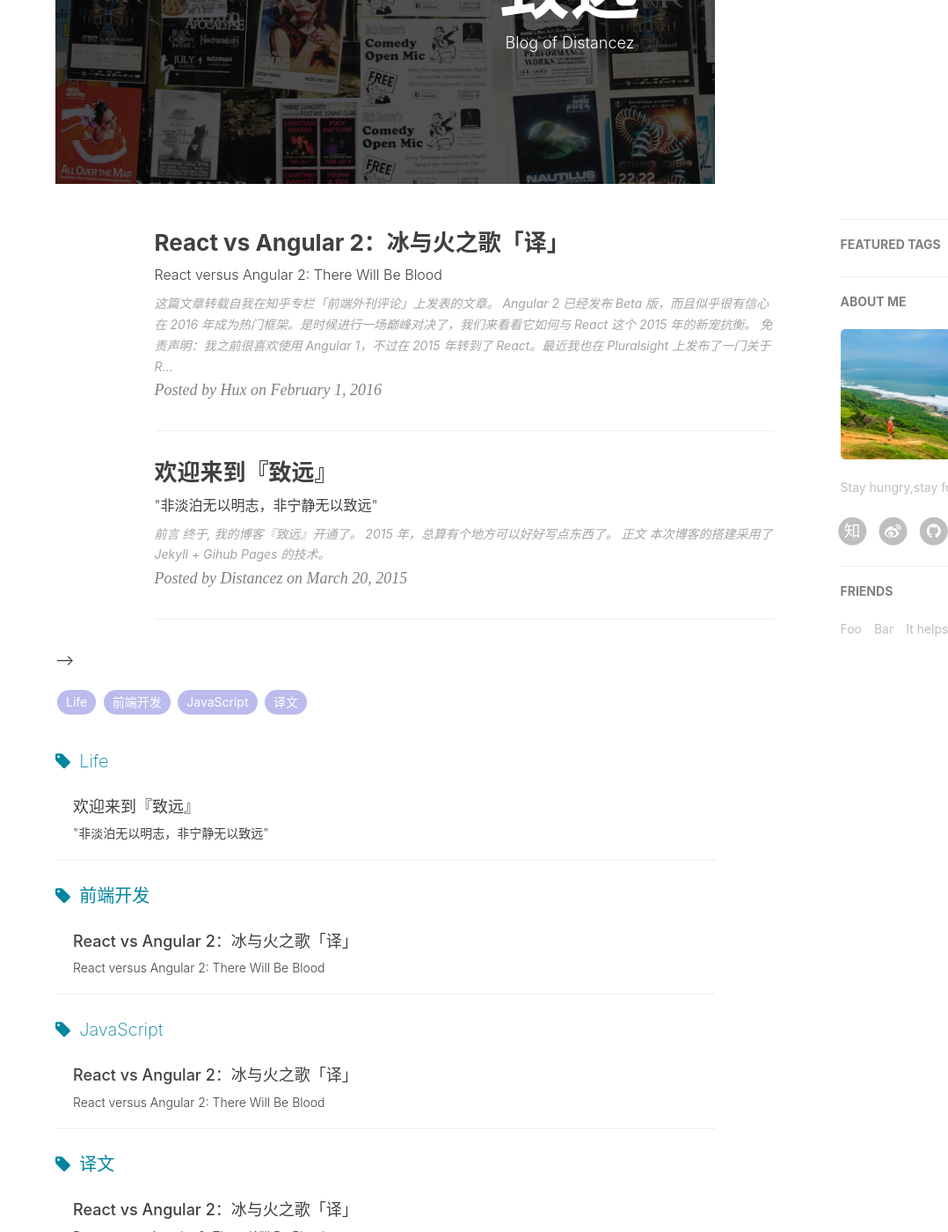
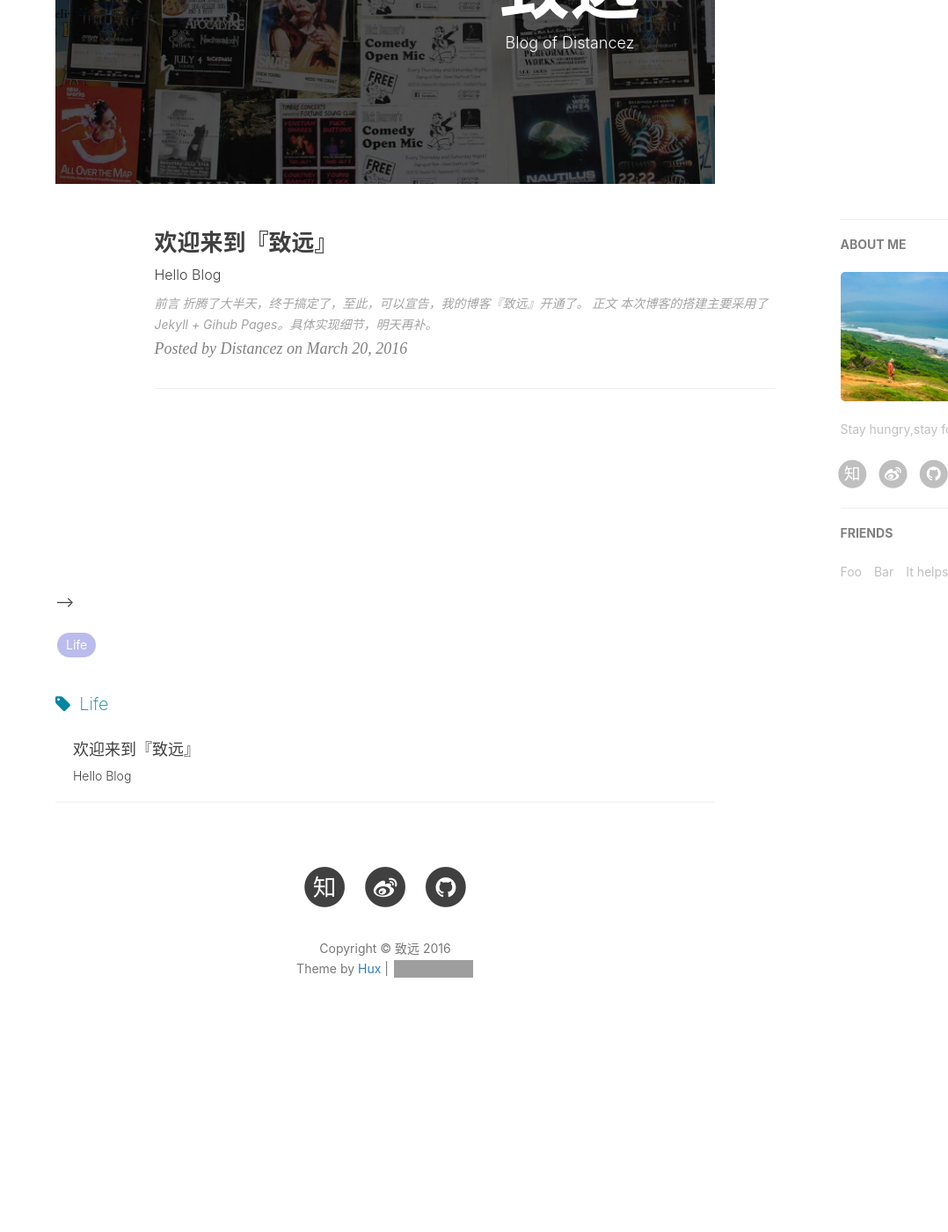
Before and after one commit to distancez/distancez.github.io, a Jekyll site: the page built from tags.html, in a window 1280 px wide and 1400 px high, scrolled down 457 px. Shown: the whole window at 88% size, without its empty margins (202-1280 px from the left). Built offline with Jekyll 4.4.1, drawn with Linux system fonts in a browser that asks for light colours; nearby versions of some CDN libraries; comment, search, counter and statistics services are not loaded; after the commit the page ends 1662 px from its top, so only the background shows below that; some of the changed lines change nothing that is shown; some of the changed text lies outside the part shown; grey boxes are pictures that could not be loaded.

Commit message:
new blog

````diff
--- a/_config.yml
+++ b/_config.yml
@@ -71,7 +71,7 @@
 
 
 # Featured Tags
-featured-tags: true                     # whether or not using Feature-Tags
+featured-tags: false                     # whether or not using Feature-Tags
 featured-condition-size: 1              # A tag will be featured if the size of it is more than this condition value
 
 
--- a/_posts/2015-03-20-hello.markdown
+++ /dev/null
@@ -1,23 +0,0 @@
----
-layout:     post
-title:      "欢迎来到『致远』"
-subtitle:   " \"非淡泊无以明志，非宁静无以致远\""
-date:       2015-03-20 22:00:00
-author:     "Distancez"
-header-img: "img/post-bg-2015.jpg"
-tags:
-    - Life
----
-
-
-## 前言
-
-终于, 我的博客『致远』开通了。
-
-2015 年，总算有个地方可以好好写点东西了。
-
----
-
-## 正文
-
-本次博客的搭建采用了Jekyll + Gihub Pages 的技术。
--- a/_posts/2016-02-01-React-vs-Angular2.markdown
+++ /dev/null
@@ -1,241 +0,0 @@
----
-layout:     post
-title:      "React vs Angular 2：冰与火之歌「译」"
-subtitle:   "React versus Angular 2: There Will Be Blood"
-date:       2016-02-01 12:00:00
-author:     "Hux"
-header-img: "img/post-bg-re-vs-ng2.jpg"
-header-mask: 0.3
-tags:
-    - 前端开发
-    - JavaScript
-    - 译文
----
-
-> 这篇文章转载自[我在知乎专栏「前端外刊评论」上发表的文章](http://zhuanlan.zhihu.com/FrontendMagazine/20549104)。
-
-
-[Angular 2](https://angular.io/) 已经发布 Beta 版，而且似乎很有信心在 2016 年成为热门框架。是时候进行一场巅峰对决了，我们来看看它如何与 [React](https://facebook.github.io/react/) 这个 2015 年的新宠抗衡。
-
-
-**免责声明：**我之前很喜欢使用 Angular 1，不过在 2015 年转到了 React。最近我也在 Pluralsight 上发布了一门关于 [React 和 Flux 的课程](https://www.pluralsight.com/courses/react-flux-building-applications)（[免费试学](http://app.pluralsight.com/signup)）。所以，**是的，我本人是有偏见的，但我不会偏袒任何一方。**
-
-好了，我们开始吧，这场对决将会非常血腥。
-
-![](https://cdn-images-1.medium.com/max/800/1*MRPl_SNuRGJchb6eOAnkSA.jpeg)
-
-图片来源：[@jwcarrol](https://twitter.com/jwcarroll)
-
-## 两者根本不具有可比性！
-
-是的是的，Angular 是框架，React 是类库。所以有人觉得比较这两者没有逻辑性可言。大错特错！
-
-> 选择 Angular 还是 React 就像选择直接购买成品电脑还是买零件自己组装一样。
-
-两者的优缺点本文都会提及，我会拿 React 语法和组件模型跟 Angular 的语法和组件模型做对比。这就像是拿成品电脑的 CPU 跟零售的 CPU 做对比，没有任何不妥。
-
-## Angular 2 的优点
-
-我们先看 Angular 相对 React 有哪些优势。
-
-#### **无选择性疲劳**
-
-Angular 是一个完整的框架，本身就提供了比 React 多得多的建议和功能。而要用 React，开发者通常还需要借助别的类库来打造一个真正的应用。比如你可能需要额外的库来处理路由、强制单向数据流、进行 API 调用、做测试以及管理依赖等等。要做的选择和决定太多了，让人很有压力。这也是为什么 React 有那么多的入门套件的原因（我自己就写了两个：[1](https://github.com/coryhouse/react-flux-starter-kit)、[2](https://github.com/coryhouse/react-slingshot)）。
-
-Angular 自带了不少主张，所以能够帮助你更快开始，不至于因为要做很多决定而无所适从。这种强制的一致性也能帮助新人更快适应其开发模式，并使得开发者在不同团队间切换更具可行性。
-
-Angular 核心团队让我非常欣赏的一点是，他们拥抱了 TypeScript，这就造成了另一个优势。
-
-#### TypeScript = 阳关大道
-
-没错，并非所有人都喜欢 TypeScript，但是 Angular 2 毅然决然地选择了它确实是个巨大的优势。反观 React，网上的各种示例应用令人沮丧地不一致——ES5 和 ES6 的项目基本上各占一半，而且目前存在[三种不同的组件声明方式](http://jamesknelson.com/should-i-use-react-createclass-es6-classes-or-stateless-functional-components/)。这无疑给初学者造成了困惑。（Angular 还拥抱了装饰器（decorator）而不是继承（extends）——很多人认为这也是个加分项）。
-
-尽管 Angular 2 并不强制使用 TypeScript，但显然的是，Angular 的核心团队默认在文档中使用 TypeScript。这意味着相关的示例应用和开源项目更有可能保持一致性。Angular 已经提供了[非常清晰的关于如何使用 TypeScript 编译器的例子](https://angular.io/docs/ts/latest/quickstart.html)。（诚然，目前[并非所有人都在拥抱 TypeScript](http://angularjs.blogspot.com/2015/09/angular-2-survey-results.html)，但我有理由相信等到正式发布之后，TypeScript 会成为事实上的标准）。这种一致性应该会帮助初学者避免在学习 React 时遇到的疑惑和选择困难。
-
-#### 极少的代码变动
-
-2015 年是 [JavaScript 疲劳](https://medium.com/@ericclemmons/javascript-fatigue-48d4011b6fc4#.559iqxb39)元年，React 可以说是罪魁祸首。而且 React 尚未发布 1.0，所以未来还可能有很多变数。React 生态圈依旧在快速地变动着，尤其是[各种 Flux 变种](https://github.com/kriasoft/react-starter-kit/issues/22)和[路由](https://github.com/rackt/react-router)。也就是说，你今天用 React 写的所有东西，都有可能在 React 1.0 正式发布后过时，或者必须进行大量的改动。
-
-相反，Angular 2 是一个对已经成熟完整框架（Angular 1）的重新发明，而且经过仔细、系统的设计。所以 Angular 不大可能在正式发布后要求已有项目进行痛苦的代码变动。Angular 作为一个完整的框架，你在选择它的时候，也会信任其开发团队，相信他们会认真决定框架的未来。而使用 React，一切都需要你自己负责，你要自己整合一大堆开源类库来打造一个完整的应用，类库之间互不相干且变动频繁。这是一个令人沮丧的耗时工作，而且永远没有尽头。
-
-#### **广泛的工具支持**
-
-后面我会说，我认为 React 的 JSX 是非常耀眼的亮点。然而要使用 JSX，你需要选择支持它的工具。尽管 React 已经足够流行，工具支持不再是什么问题，但诸如 IDE 和 lint 工具等新工具还不大可能很快得到支持。Angular 2 的模版是保存在一个字符串或独立的 HTML 文件中的，所以不要求特殊的工具支持（不过似乎 Angular 字符串模版的智能解析工具已经呼之欲出了）。
-
-#### Web Components 友好
-
-Angular 2 还拥抱了 Web Component 标准。唉，真尴尬我居然一开始忘记提到这点了——最近我还发布了一门关于[Web Components 课程](https://www.pluralsight.com/courses/web-components-shadow-dom)呢！简单来说，把 Angular 2 组件转换成原生 Web Components 应该会比 React 组件容易得多。固然 Web Components 的[浏览器支持度依然很弱](http://jonrimmer.github.io/are-we-componentized-yet/)，但长期来看，对 Web Components 友好是很大的优势。
-
-Angular 的实现有其自身的局限和陷阱，这正好让我过渡到对 React 优势的讨论。
-
-### React 的优点
-
-现在，让我们看看是什么让 React 如此与众不同。
-
-#### **JSX**
-
-JSX 是一种类似 HTML 的语法，但它实际上会被编译成 JavaScript。将标签与代码混写在同一个文件中意味着输入一个组件的函数或者变量时你将享受到自动补全的福利。而 Angular 基于字符串的模版就相形见绌了：很多编辑器都不会高亮它们（只会显示单色）、只有有限的代码补全支持，并且一直到运行时才会报错。并且，通常你也只能得到很有限的错误提示。不过，Angular 的团队[造了一个自己的 HTML 解析器来解决这个问题](https://github.com/angular/angular/issues/4417)。（叼叼叼！）
-
-如果你不喜欢 Angular 的字符串模版，你可以把模版移到一个单独的文件里去。不过这样你就回到了我认为的“老样子”：你需要在自己脑袋里记住这两个文件的关联，不但没有代码自动补全，也没有任何编译时检查来协助你。这听起来可能并不算什么……除非你已经爱上了与 React 相伴的日子。在同一个文件中组合组件还能享受编译时的检查，大概是 JSX 最与众不同的地方之一了。
-
-
-![](http://p5.qhimg.com/d/inn/8a99f370/2.jpg)
-
-对比 Angular 2 与 React 在标签忘记闭合时是如何表现的。
-
-关于为什么 JSX 是一个巨大的优势，可以看看 [JSX：硬币的另一面（JSX: The Other Side of the Coin）](https://medium.com/@housecor/react-s-jsx-the-other-side-of-the-coin-2ace7ab62b98#.5007n49wq). （P.S. 这是作者写的另一篇文章，如果大家希望我们可以把这篇也翻了，欢迎在评论区举手）
-
-#### React 报错清晰快速
-
-当你在 React 的 JSX 中不小心手抖打错时，它并不会被编译。这是一件非常美妙的事情：无论你是忘记闭合了标签还是引用了一个不存在的属性（property），你都可以立刻知道到底是哪一行出错了。**JSX 编译器会指出你手抖的具体行号**，彻彻底底加速你的开发。
-
-相反，当你在 Angular 2 中不小心敲错了一个变量时，鸦雀无声。**Angular 2 并不会在编译时做什么，它会等到运行时才静默报错。**它报错得*如此之慢*，我加载完整个应用然后奇怪为什么我的数据没有显示出来呢？这太不爽了。
-
-#### React 以 JavaScript 为中心
-
-终于来了。这才是 React 和 Angular 的根本区别。**很不幸，Angular 2 仍然是以 HTML 而非 JavaScript 为中心的。**Angular 2 并没有解决它设计上的根本问题：
-
-> Angular 2 继续把 “JS” 放到 HTML 里。React 则把 “HTML” 放到 JS 里。
-
-这种分歧带来的影响真是再怎么强调也不为过。它们从根本上影响着开发体验。Angular 以 HTML 为中心的设计留下了巨大的缺陷。正如我在 [JSX：硬币的另一面](https://medium.com/@housecor/react-s-jsx-the-other-side-of-the-coin-2ace7ab62b98#.jqh5kkxlk) 中所说的，JavaScript 远比 HTML 要强大。因此，**增强 JavaScript 让其支持标签要比增强 HTML 让其支持逻辑要合理得多**。无论如何，HTML 与 JavaScript 都需要某种方式以粘合在一起。React 以 JavaScript 为中心的思路从根本上优于 Angular、Ember、Knockout 这些以 HTML 为中心的思路。
-
-让我们来看看为什么。
-
-#### React 以 JavaScript 为中心的设计 = 简约
-
-Angular 2 延续了 Angular 1 试图让 HTML 更加强大的老路子。所以即使是像循环或者条件判断这样的简单任务你也不得不使用 Angular 2 的独特语法来完成。例如，Angular 2 通过两种语法同时提供了单向数据绑定与双向数据绑定，可不幸的是它们实在差得有点多：
-
-{% raw %}
-
-```javascript
-{{myVar}}        //单向数据绑定
-ngModel="myVar"  //双向数据绑定
-```
-
-{% endraw %}
-
-在 React 中，数据绑定语法不取决于数据流的单双向（数据绑定的单双向是在其他地方处理的，不得不说我觉得理应如此）。不管是单向还是双向数据流，绑定语法都是这样的：
-
-```javascript
-{myVar}
-```
-
-Angular 2 的内联母版（inline master templates）使用了这样的语法：
-
-{% raw %}
-```html
-<ul>
-  <li *ngFor="#hero of heroes">
-    {{hero.name}}
-  </li>
-</ul>
-```
-{% endraw %}
-
-上面这个代码片段遍历了一组 hero，而我比较关心的几点是：
-
-- 通过星号来声明一个“母版”实在是太晦涩了
-- `hero` 前的英镑符号（`#`）用于声明一个局部模版变量。这个概念感觉非常鸡肋（如果你偏好不使用 `#`，你也可以使用 `var-` 前缀写法）
--  为 HTML 加入了循环语义的HTML 特性（attribute）`ngFor` 是 Angular 特有的东西
-
-相比上面 Angular 2 的语法，React 的语法可是纯净的 JavaScript （不过我得承认下面的属性 `key` 是个 React 的私货）
-
-```html
-<ul>
-  { heroes.map(hero =>
-    <li key={hero.id}>{hero.name}</li>
-  )}
-</ul>
-```
-
-鉴于 JS 原生支持循环，React JSX 利用 JS 的力量来做到这类事情简直易如反掌，配合 `map`、`filter` 能做的还远不止此。
-
-去看看 [Angular 2 速查表](https://angular.io/docs/ts/latest/guide/cheatsheet.html)？那不是 HTML，也不是 JavaScript……这叫 **Angular**。
-
-> **读懂 Angular：** 学一大堆 Angular 特有的语法
->
-> 读懂 React： 学 JavaScript
-
-React 因为语法和概念的简约而与众不同。我们不妨品味下当今流行的 JS 框架/库都是如何实现遍历的：
-
-```javascript
-Ember: {{# each}}
-Angular 1: ng-repeat
-Angular 2: ngFor
-Knockout: data-bind="foreach"
-React: 直接用 JS 就好啦 :)
-```
-
-除了 React，所有其它框架都用自己的专有语法重新发明了一个我们在 JavaScript 常见得不能再常见的东西：**循环**。这大概就是 React 的美妙之处，利用 JavaScript 的力量来处理标签，而不是什么奇怪的新语法。
-
-Angular 2 中的奇怪语法还有点击事件的绑定：
-
-```javascript
-(click)="onSelect(hero)"
-```
-
-相反，React 再一次使用了普通的 JavaScript：
-
-```javascript
-onClick={this.onSelect.bind(this, hero)}
-```
-
-并且，鉴于 React 内建了一个模拟的事件机制（Angular 2 也有），你并不需要去担心使用内联语法声明事件处理器所暗含的性能问题。
-
-为什么要强迫自己满脑子都是一个框架的特殊语法呢？为什么不直接拥抱 JS 的力量？
-
-#### 奢华的开发体验
-
-JSX 具备的代码自动补全、编译时检查与丰富的错误提示已经创造了非常棒的开发体验，既为我们减少了输入，与节约了时间。而配合上热替换（hot reloading）与时间旅行（time travel），你将获得前所未有的开发体验，效率高到飞起。
-
-原文这里链了个 Youtube 上的视频：[Dan Abramov - Live React: Hot Reloading with Time Travel at react-europe 2015](https://www.youtube.com/watch?v=xsSnOQynTHs&feature=youtu.be)，大家自备梯子。
-
-#### 担心框架的大小？
-
-这里是一些常见框架/库压缩后的大小（[来源](https://gist.github.com/Restuta/cda69e50a853aa64912d)）：
-
-- **Angular 2:** 566k (766k with RxJS)
-- **Ember:** 435k
-- [**Angular 1**](https://ajax.googleapis.com/ajax/libs/angularjs/1.4.8/angular.min.js)**:** 143k
-- **React + Redux:** 139k
-
-列出的都是框架级的、用于浏览器且压缩后的大小（但并未 gzip）。需要补充的是，Angular 2 的尺寸在最终版本发布时应该会有所减小。
-
-为了做一个更真实的对比，我将 Angular 2 [官方教程](https://angular.io/docs/ts/latest/tutorial/)中的 Tour of Heroes 应用用 Angular 2 和 React（还用上了新的 [React Slingshot](https://github.com/coryhouse/react-slingshot) 入门套件）都实现了一遍，结果如何呢？
-
-
-- [**Angular 2**](https://github.com/coryhouse/angular-2-tour-of-heroes/tree/master)**:** 764k 压缩后
-- [**React + Redux**](https://github.com/coryhouse/react-tour-of-heroes)**:** 151k 压缩后
-
-可以看到，**做一个差不多的东西，Angular 2 目前的尺寸是 React + Redux 的五倍还多**。重要的事情再说一遍，Angular 2 的最终版本应该会减重。
-
-不过，我承认关于框架大小的担忧可能被夸大了：
-
-> 大型应用往往至少有几百 KB 的代码，经常还更多，不管它们是不是使用了框架。开发者需要做很多的抽象来构建一个复杂的软件。无论这些抽象是来自框架的还是自己手写的，它都会对应用的加载性能造成负面影响。
->
->  就算你完全杜绝框架的使用，许多应用仍然是几百 KB 的 JavaScript 在那。 — Tom Dale [JavaScript Frameworks and Mobile Performance](http://tomdale.net/2015/11/javascript-frameworks-and-mobile-performance/)
-
-Tom 的观点是对的。像 Angular、Ember 这样的框架之所以更大是因为它们自带了更多的功能。
-
-但是，我关心的点在于：很多应用其实用不到这种大型框架提供的所有功能。在这个越来越拥抱微服务、微应用、[单一职责模块（single-responsibility packages）](http://www.npmjs.com)的时代，**React 通过让你自己挑选必要模块，让你的应用大小真正做到量身定做**。在这个有着 200,000 个 npm 模块的世界里，这点非常强大。
-
-#### React 信奉[Unix 哲学](https://en.wikipedia.org/wiki/Unix_philosophy).
-
-React 是一个类库。它的哲学与 Angular、Ember 这些大而全的框架恰恰相反。你可以根据场景挑选各种时髦的类库，搭配出你的最佳组合。JavaScript 世界在飞速发展，React 允许你不断用更好的类库去迭代你应用中的每个小部分，而不是傻等着你选择的框架自己升级。
-
-Unix 久经沙场屹立不倒，原因就是：
-
-> 小而美、可组合、目的单一，这种哲学永远不会过时。
-
-React 作为一个专注、可组合并且目的单一的工具，已经被[全世界的各大网站们](https://github.com/facebook/react/wiki/Sites-Using-React)使用，预示着它的前途光明（当然，Angular 也被用于[许多大牌网站](https://www.madewithangular.com/#/)）。
-
-#### 谢幕之战
-
-Angular 2 相比第一代有着长足的进步。新的组件模型比第一代的指令（directives）易学许多；新增了对于同构／服务器端渲染的支持；使用虚拟 DOM 提供了 3-10 倍的性能提升。这些改进使得 Angular 2 与 React 旗鼓相当。不可否认，它功能齐全、观点鲜明，能够显著减少 “JavaScript 疲劳” 。
-
-不过，Angular 2 的大小和语法都让我望而却步。Angular 致力的 HTML 中心设计比 React 的 JavaScript 中心模型要复杂太多。在 React 中，你并不需要学习 `ng-什么什么` 这种框架特有的 HTML 补丁（shim），你只要写 JavaScript 就好了。这才是我相信的未来。
-
-### 著作权声明
-
-本文译自 [Angular 2 versus React: There Will Be Blood](https://medium.freecodecamp.com/angular-2-versus-react-there-will-be-blood-66595faafd51#.v4y4euy1r)，其实[之前有人翻译过](http://www.w3ctech.com/topic/1675?from=timeline&isappinstalled=0)，但是翻得水平有一点不忍直视，我们不希望浪费这篇好文章。
-本文由 [@李凌豪](https://www.zhihu.com/people/li-ling-hao) [@黄玄](https://www.zhihu.com/people/huxpro) 联合翻译，首次发布于[前端外刊评论 · 知乎专栏](http://zhuanlan.zhihu.com/FrontendMagazine)，转载请保留原文链接 ;)
--- /dev/null
+++ b/_posts/2016-03-20-hello-blog.markdown
@@ -0,0 +1,21 @@
+---
+layout:     post
+title:      "欢迎来到『致远』"
+subtitle:   "Hello Blog"
+date:       2016-03-20 12:00:00
+author:     "Distancez"
+header-img: "img/post-bg-2015.jpg"
+header-mask: 0.3
+tags:
+    - Life
+---
+
+## 前言
+
+折腾了大半天，终于搞定了，至此，可以宣告，我的博客『致远』开通了。
+
+---
+
+## 正文
+
+本次博客的搭建主要采用了Jekyll + Gihub Pages。具体实现细节，明天再补。
````
